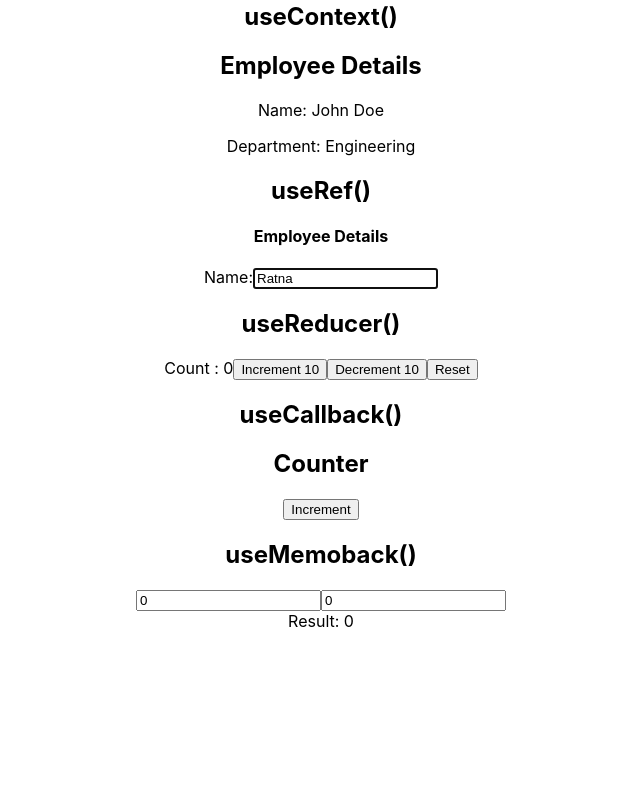
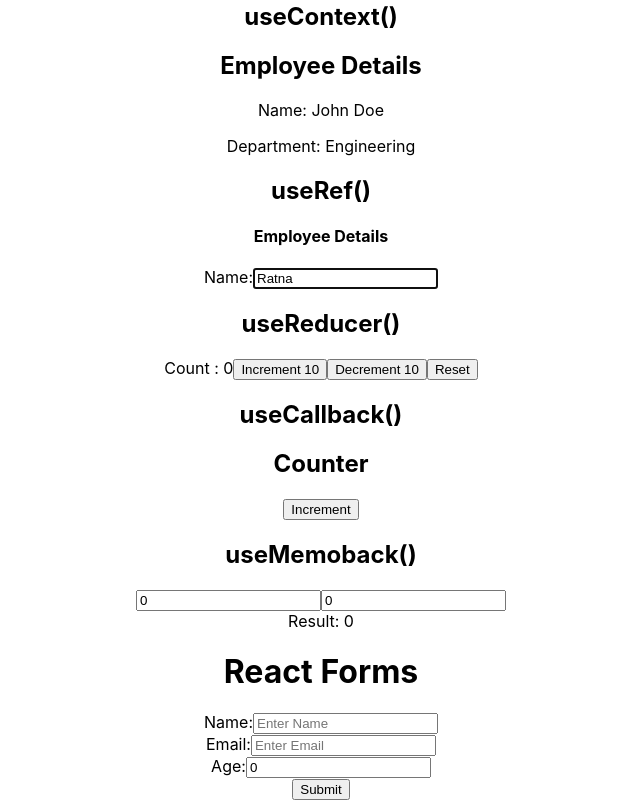
Before and after one commit to Ratna1992/react-template, a React (Create React App) app: page / in a window 1280 px wide. Shown: the part 1218-2018 px from the top of the page, without its empty margins (319-959 px from the left). Before the commit the page ends 1849 px from the top, so only its background shows below. Built offline with nearby package versions, Linux system fonts and the light colour scheme.

Commit message:
React Forms()

```diff
--- a/src/App.tsx
+++ b/src/App.tsx
@@ -12,6 +12,8 @@ import { UseRefHook } from './hooks/UseRefHook';
 import { UsereducerHook } from './hooks/UsereducerHook';
 import UseCallBackHook from './hooks/UseCallBackHook';
 import UseMeomoResult from './hooks/UseMemoResult';
+import RegistrationForm from './forms/RegistrationForm';
+
 
 function App() {
   const isLoggedIn:boolean=false
@@ -47,6 +49,8 @@ function App() {
       <UseCallBackHook/>
       <h2>useMemoback()</h2>
       <UseMeomoResult/>
+      <h1>React Forms</h1>
+      <RegistrationForm />
     </div>
   );
 }
--- /dev/null
+++ b/src/forms/EmployeeData.ts
@@ -0,0 +1,8 @@
+
+
+export interface EmployeeData{
+    name: string
+    email: string
+    age: number
+
+}
--- /dev/null
+++ b/src/forms/RegistrationForm.tsx
@@ -0,0 +1,53 @@
+import React, { useState } from 'react';
+import { EmployeeData } from './EmployeeData';
+
+const RegistrationForm: React.FC = () => {
+  const [employee, setEmployee] = useState<EmployeeData>({
+    name: '',
+    email: '',
+    age: 0
+  });
+
+ // Function to handle changes in input fields and update state
+ const handleChange = (e: React.ChangeEvent<HTMLInputElement>) => {
+    const { name, value } = e.target;
+    // Use spread operator to preserve other properties and update only the changed property
+    setEmployee({
+      ...employee,
+      [name]: value,
+    });
+  };
+
+
+  const handleSubmit = (e: React.FormEvent) => {
+    e.preventDefault();
+    console.log(employee); // You can send the form data to your server here
+
+  };
+
+  return (
+    <form onSubmit={handleSubmit}>
+      <div>
+        <label>
+          Name:
+          <input placeholder="Enter Name " type="text" name="name" value={employee.name} onChange={handleChange} />
+        </label>
+      </div>
+      <div>
+        <label>
+          Email:
+          <input placeholder="Enter Email " type="email" name="email" value={employee.email} onChange={handleChange} />
+        </label>
+      </div>
+      <div>
+        <label>
+          Age:
+          <input placeholder="Enter Age "type="number" name="age" value={employee.age} onChange={handleChange} />
+        </label>
+      </div>
+      <button type="submit">Submit</button>
+    </form>
+  );
+};
+
+export default RegistrationForm;
```
